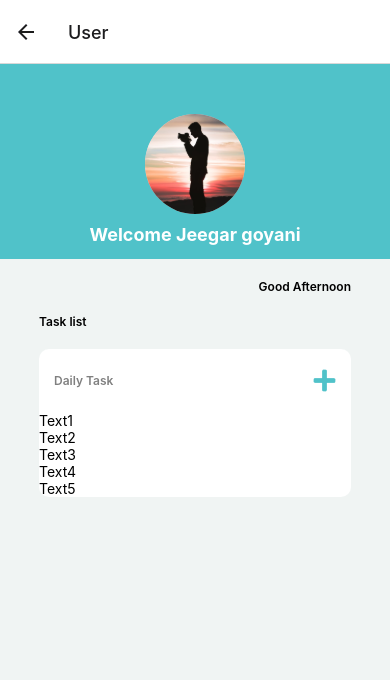
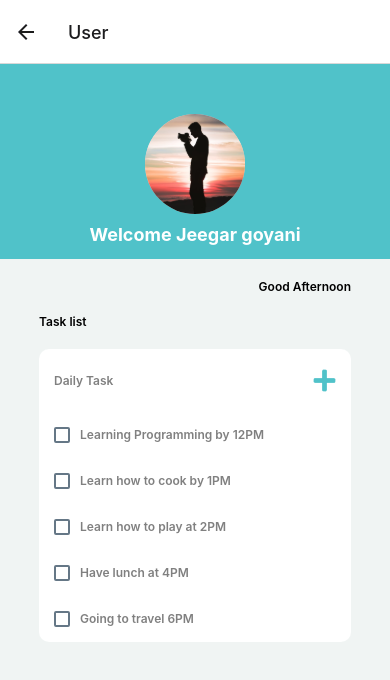
Before and after one commit to AntonMiranovich/Mobile-to-do, a React Native app in the folder JWT-Mobile/: screen /User in a window 390 px wide. Shown: the top 680 px of the page. Built offline with nearby package versions, Linux system fonts and the light colour scheme.

Commit message:
work project

```diff
--- a/JWT-Mobile/src/screen/User/User.js
+++ b/JWT-Mobile/src/screen/User/User.js
@@ -1,7 +1,51 @@
-import { Button, Image, Text, View, TextInput, Pressable } from 'react-native'
+import React, { useState } from 'react';
+import { Image, Text, View, Pressable, CheckBox, Alert } from 'react-native'
 import styles from './style'
 
 export default function User() {
+    const [date, setData] = useState([
+        {
+            id: '1',
+            title: 'Learning Programming by 12PM',
+            flag: false
+        },
+        {
+            id: '2',
+            title: 'Learn how to cook by 1PM',
+            flag: false
+        },
+        {
+            id: '3',
+            title: 'Learn how to play at 2PM',
+            flag: false
+        },
+        {
+            id: '4',
+            title: 'Have lunch at 4PM',
+            flag: false
+        },
+        {
+            id: '5',
+            title: 'Going to travel 6PM',
+            flag: false
+        },
+    ])
+
+    const changeData = (el) => {
+        const resArray = date.map((elem) => el.id != elem.id ? elem : {
+            id: el.id,
+            title: el.title,
+            flag: !el.flag
+        })
+
+        setData(resArray)
+    }
+
+    const addTask = () => {
+        let addTitle = ''
+        Alert.prompt('Add Task', 'Add Name Task', (text) => addTitle = text)
+        setData([...date, { id: date.length + 1, title: addTitle, flag: false }])
+    }
 
     return (
         <View style={styles.container}>
@@ -16,15 +60,18 @@ export default function User() {
             <View style={styles.wrapperTask}>
                 <View style={styles.wrapperAdd}>
                     <Text style={styles.textDaily}>Daily Task</Text>
-                    <Image style={styles.imgAdd} source={require('../../../assets/add.png')} />
+                    <Pressable onPress={addTask}>
+                        <Image style={styles.imgAdd} source={require('../../../assets/add.png')} />
+                    </Pressable>
                 </View>
 
-                <View style={styles.wrapperCheckbox}>
-                    <Text>Text1</Text>
-                    <Text>Text2</Text>
-                    <Text>Text3</Text>
-                    <Text>Text4</Text>
-                    <Text>Text5</Text>
+                <View style={styles.check}>
+                    {date.map((el, index) =>
+                        <View style={styles.wrapperCheckbox} key={index}>
+                            <CheckBox value={el.flag} onValueChange={() => changeData(el)} style={styles.checkbox} />
+                            <Text style={styles.label}>{el.title}</Text>
+                        </View>
+                    )}
                 </View>
             </View>
         </View>
--- a/JWT-Mobile/src/screen/User/style.js
+++ b/JWT-Mobile/src/screen/User/style.js
@@ -43,23 +43,35 @@ const styles = StyleSheet.create({
         fontSize: 12,
         color: '#000000',
     },
-    wrapperTask:{
-        width:'80%',
-        backgroundColor:'white',
-        borderRadius:10,
-        gap:20
+    wrapperTask: {
+        width: '80%',
+        backgroundColor: 'white',
+        borderRadius: 10,
+        gap: 20
     },
-    wrapperAdd:{
-    flexDirection:'row',
-    justifyContent:'space-between',
-    paddingHorizontal:15,
-    paddingTop:20,
-    alignItems:"center"
+    wrapperAdd: {
+        flexDirection: 'row',
+        justifyContent: 'space-between',
+        paddingHorizontal: 15,
+        paddingTop: 20,
+        alignItems: "center"
     },
-    textDaily:{
+    textDaily: {
         color: 'grey',
         fontWeight: '600',
         fontSize: 12,
-    }
+    },
+    wrapperCheckbox: {
+        flexDirection: 'row',
+        paddingHorizontal: 15,
+        paddingVertical: 15,
+    },
+    label: {
+        color: 'grey',
+        fontWeight: '600',
+        fontSize: 12,
+        marginLeft: 10
+    },
+
 })
 export default styles
```
